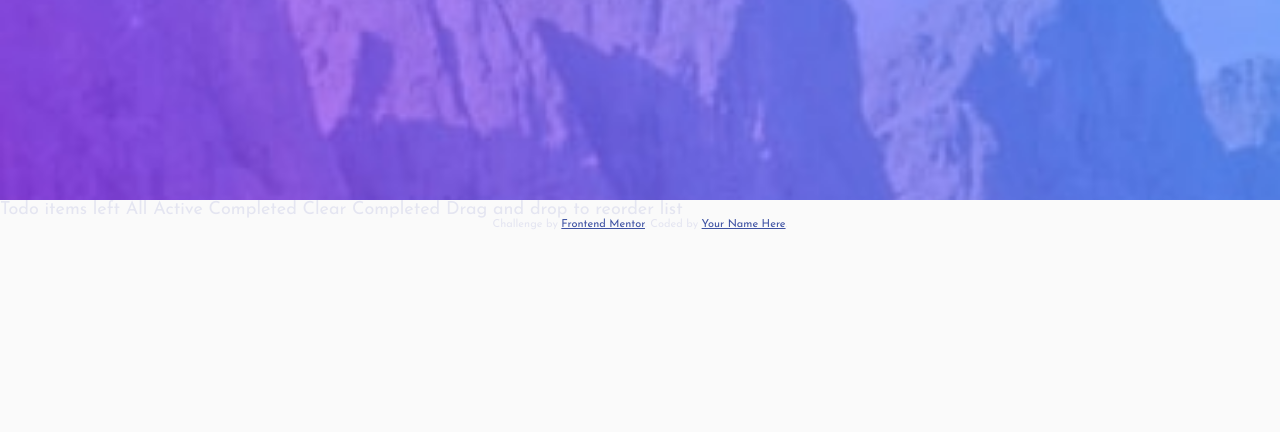
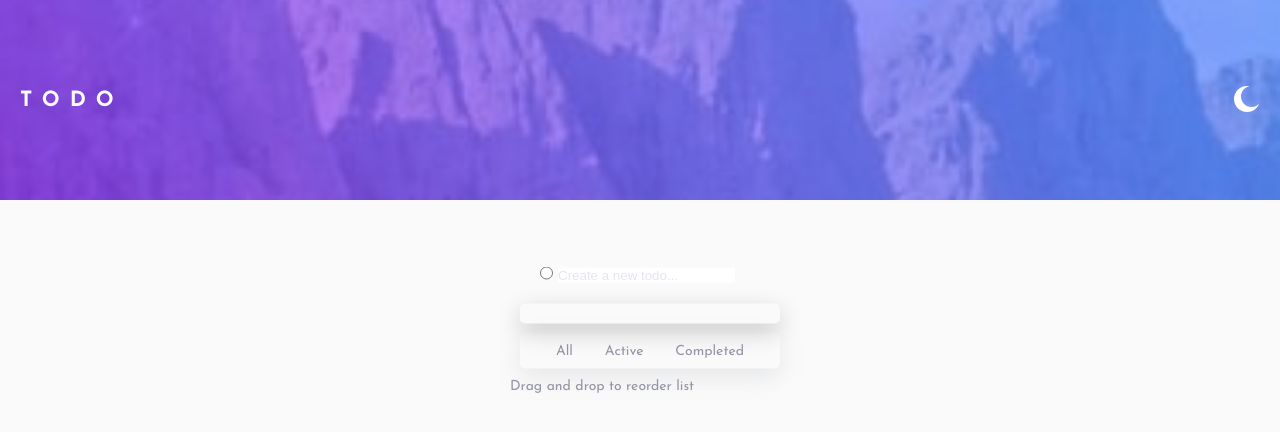
Before and after one commit to Dev-Elo-1505/Todo-app, a plain HTML site: page index.html in a window 1280 px wide. Drawn offline with Linux system fonts and the light colour scheme.

Commit message:
build theme switcher

```diff
--- a/index.html
+++ b/index.html
@@ -19,20 +19,66 @@
   </head>
   <body>
     <header>
-
+      <h2>TODO</h2>
+      <button type="button" id="theme-switch">
+        <!-- moon -->
+        <svg xmlns="http://www.w3.org/2000/svg" width="26" height="26">
+          <path
+            fill="#FFF"
+            fill-rule="evenodd"
+            d="M13 0c.81 0 1.603.074 2.373.216C10.593 1.199 7 5.43 7 10.5 7 16.299 11.701 21 17.5 21c2.996 0 5.7-1.255 7.613-3.268C23.22 22.572 18.51 26 13 26 5.82 26 0 20.18 0 13S5.82 0 13 0z"
+          />
+        </svg>
+        <!-- sun -->
+        <svg xmlns="http://www.w3.org/2000/svg" width="26" height="26">
+          <path
+            fill="#FFF"
+            fill-rule="evenodd"
+            d="M13 21a1 1 0 011 1v3a1 1 0 11-2 0v-3a1 1 0 011-1zm-5.657-2.343a1 1 0 010 1.414l-2.121 2.121a1 1 0 01-1.414-1.414l2.12-2.121a1 1 0 011.415 0zm12.728 0l2.121 2.121a1 1 0 01-1.414 1.414l-2.121-2.12a1 1 0 011.414-1.415zM13 8a5 5 0 110 10 5 5 0 010-10zm12 4a1 1 0 110 2h-3a1 1 0 110-2h3zM4 12a1 1 0 110 2H1a1 1 0 110-2h3zm18.192-8.192a1 1 0 010 1.414l-2.12 2.121a1 1 0 01-1.415-1.414l2.121-2.121a1 1 0 011.414 0zm-16.97 0l2.121 2.12A1 1 0 015.93 7.344L3.808 5.222a1 1 0 011.414-1.414zM13 0a1 1 0 011 1v3a1 1 0 11-2 0V1a1 1 0 011-1z"
+          />
+        </svg>
+      </button>
     </header>
-    Todo
+    <main>
+      <div>
+        <div class="new-todo">
+          <input type="radio" name="todo" id="todo" /><input
+            type="text"
+            placeholder="Create a new todo..."
+          />
+        </div>
+        <div class="todos"></div>
+        <div class="status">
+          <p>All</p>
+          <p>Active</p>
+          <p>Completed</p>
+        </div>
+      </div>
+      <p>Drag and drop to reorder list</p>
+    </main>
+    <!-- <main>
+      <div class="new-todo">
+        <input type="radio" /><input
+          type="text"
+          placeholder="Create a new todo..."
+        />
+      </div>
+      <div>
+        <p>All</p>
+        <p>Active</p>
+        <p>Completed</p>
+      </div>
+    </main> -->
 
     <!-- Add dynamic number -->
-    items left All Active Completed Clear Completed Drag and drop to reorder
-    list
+    <!-- items left All Active Completed Clear Completed
 
     <div class="attribution">
       Challenge by
       <a href="https://www.frontendmentor.io?ref=challenge" target="_blank"
         >Frontend Mentor</a
       >. Coded by <a href="#">Your Name Here</a>.
-    </div>
+    </div> -->
     <script src="./index.js"></script>
   </body>
 </html>
--- a/index.js
+++ b/index.js
@@ -2,3 +2,22 @@
 //  - build with lightmode but use root
 // style with css
 // then tackle javascript
+
+let darkmode = localStorage.getItem("darkmode");
+const themeSwitch = document.getElementById("theme-switch");
+
+const enableDarkMode = () => {
+  document.body.classList.add("darkmode");
+  localStorage.setItem("darkmode", "active");
+};
+const disableDarkMode = () => {
+  document.body.classList.remove("darkmode");
+  localStorage.setItem("darkmode", null);
+};
+
+if (darkmode === "active") enableDarkMode();
+
+themeSwitch.addEventListener("click", () => {
+  darkmode = localStorage.getItem("darkmode");
+  darkmode !== "active" ? enableDarkMode() : disableDarkMode();
+});
--- a/style.css
+++ b/style.css
@@ -1,15 +1,19 @@
 @import url("https://fonts.googleapis.com/css2?family=Josefin+Sans:ital,wght@0,100..700;1,100..700&display=swap");
 
-[data-theme="light"] {
+:root {
   --color-bg: hsl(0, 0%, 98%);
-  --color-primary: hsl(236, 33%, 92%);
+  --color-primary: hsl(236, 9%, 61%);
   --bg-image: url("./images/bg-mobile-light.jpg");
+  --box-shadow: rgba(149, 157, 165, 0.2) 0px 8px 24px;
+  --placeholder-text: hsl(236, 33%, 92%);
 }
 
-[data-theme="dark"] {
+.darkmode {
   --color-bg: hsl(235, 21%, 11%);
   --color-primary: hsl(235, 24%, 19%);
   --bg-image: url("./images/bg-mobile-dark.jpg");
+  --box-shadow: rgba(0, 4, 7, 0.2) 0px 8px 24px;
+  --placeholder-text: hsl(235, 24%, 19%);
 }
 
 html {
@@ -23,7 +27,7 @@ html {
 }
 
 body {
-  font-size: 1.8rem;
+  font-size: 1.4rem;
   font-family: "Josefin Sans", sans-serif;
   background-color: var(--color-bg);
   color: var(--color-primary);
@@ -35,6 +39,90 @@ header {
   background-position: center;
   background-repeat: no-repeat;
   height: 200px;
+  padding: 2rem;
+  color: #fff;
+  display: flex;
+  justify-content: space-between;
+  align-items: center;
+  position: relative;
+}
+
+header h2 {
+  letter-spacing: 10px;
+}
+
+#theme-switch {
+  background-color: transparent;
+  border: none;
+  cursor: pointer;
+}
+
+#theme-switch svg:last-child {
+  display: none;
+}
+
+.darkmode #theme-switch svg:first-child {
+  display: none;
+}
+
+.darkmode #theme-switch svg:last-child {
+  display: block;
+}
+
+main {
+  position: absolute;
+  top: 40%;
+  left: 50%;
+  transform: translate(-50%, -50%);
+}
+
+.new-todo {
+  background-color: var(--color-bg);
+  width: 100%;
+  margin: 10px;
+  padding: 10px 20px;
+  border-radius: 5px;
+}
+
+.new-todo input {
+  border: none;
+  margin-right: 5px;
+}
+
+.new-todo input::placeholder {
+  color: var(--placeholder-text);
+}
+
+/* .new-todo input[type="checkbox"] {
+  border: 1px solid hsl(236, 33%, 92%);
+} */
+
+.todos {
+  width: 100%;
+  margin: 10px;
+  box-shadow: rgba(0, 4, 7, 0.2) 0px 8px 24px;
+  padding: 10px 20px;
+  border-radius: 5px;
+}
+
+.status {
+  width: 100%;
+  margin: 10px;
+  box-shadow: var(--box-shadow);
+  padding: 10px 20px;
+  border-radius: 5px;
+  display: flex;
+  justify-content: space-around;
+  align-items: center;
+  color: var(--color-primary);
+}
+
+/* .new-todo {
+  background-color: var(--color-bg);
+}
+
+.new-todo input {
+  border: none;
 }
 
 .attribution {
@@ -43,4 +131,4 @@ header {
 }
 .attribution a {
   color: hsl(228, 45%, 44%);
-}
+} */
```
